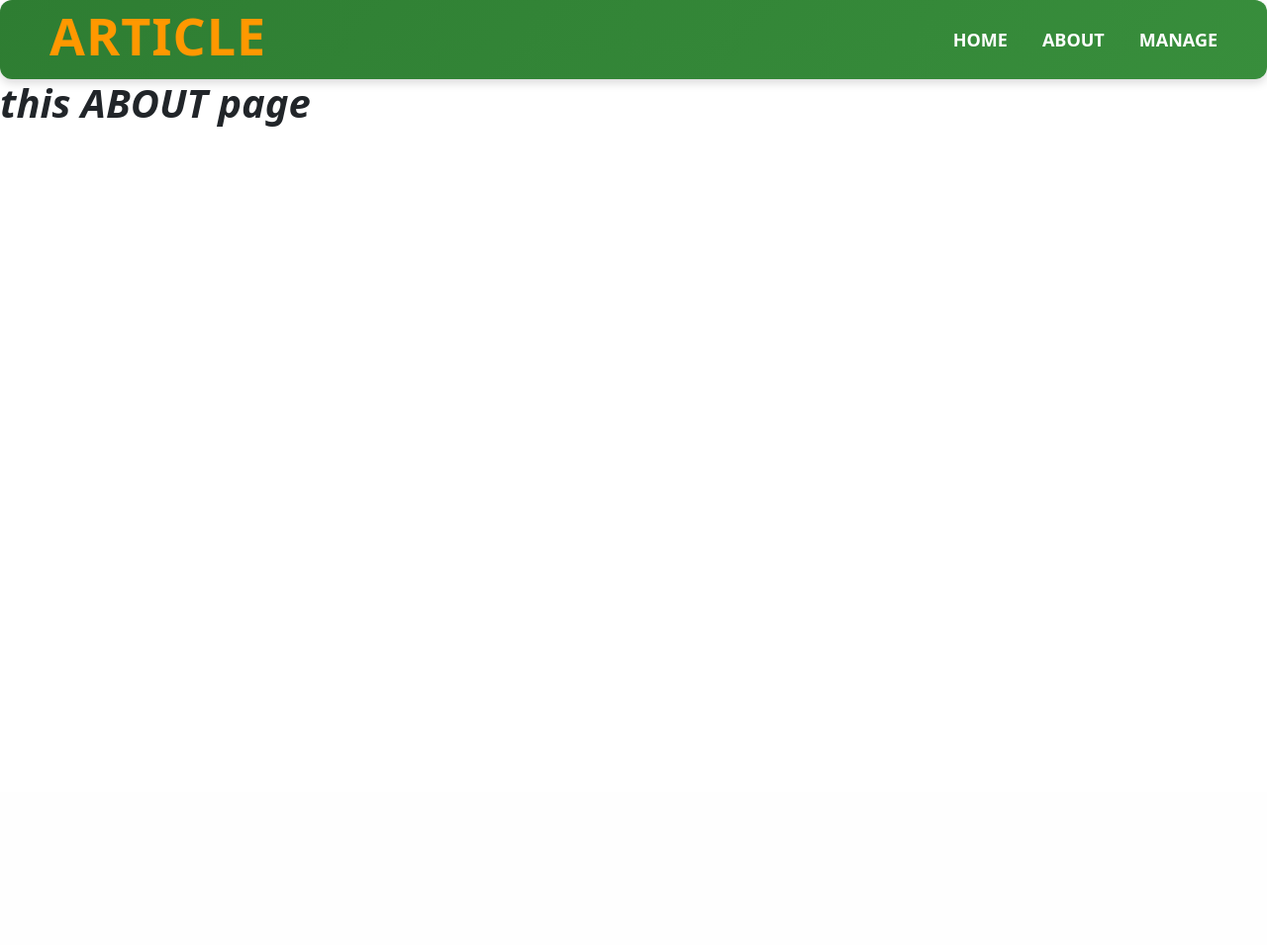
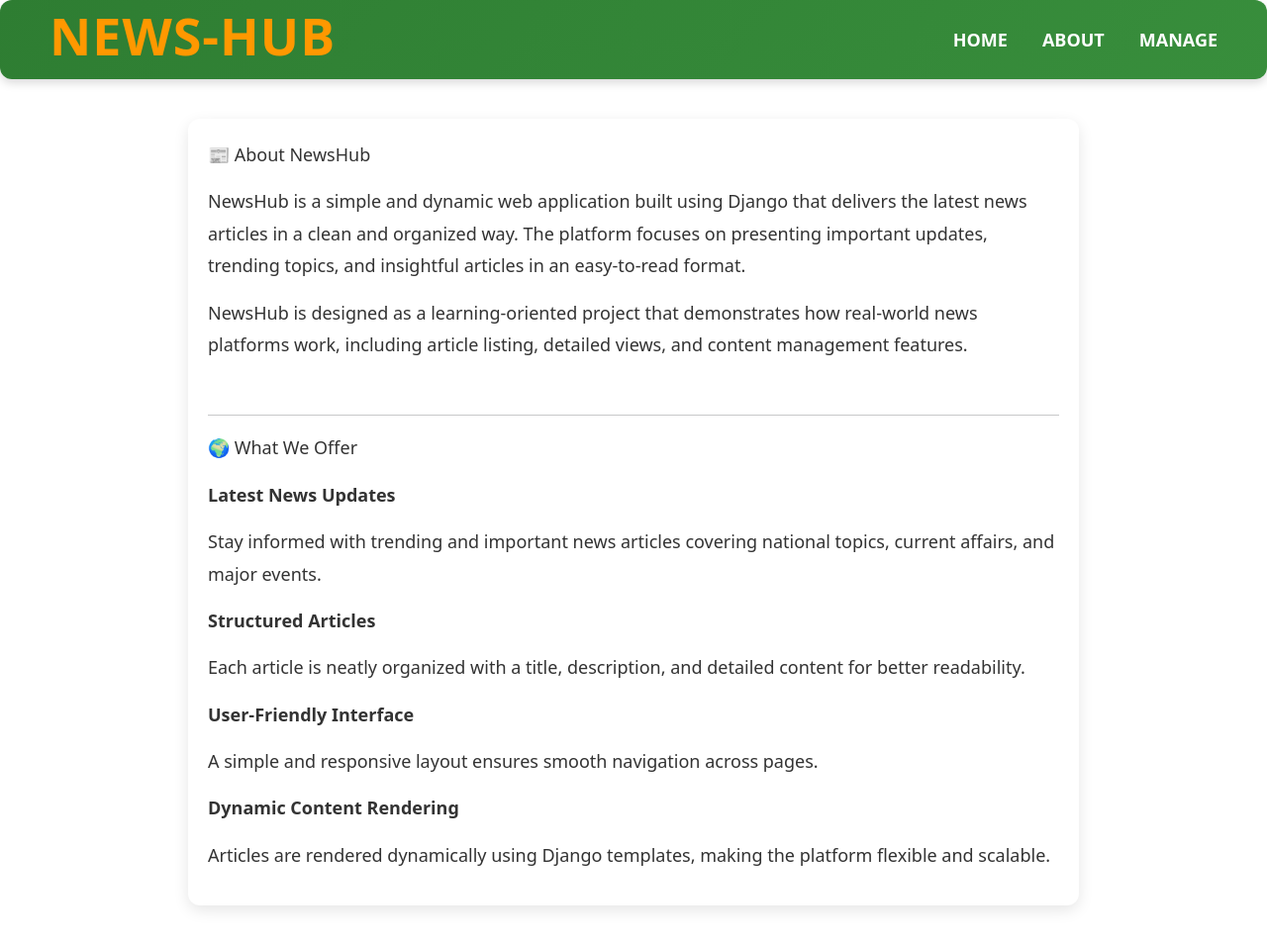
Before and after one commit to nabil0930/NewsHub-Latest-Articles-in-Django, a Django app: page /about in a window 1280 px wide. Shown: the whole page at 99% size. Before the commit the page ends 128 px from the top, so only its background shows below. Run offline with Django 5.2, Linux system fonts and the light colour scheme.

Commit message:
Updated About page content for NewsHub

```diff
--- a/app1/templates/about.html
+++ b/app1/templates/about.html
@@ -1,6 +1,25 @@
 {% extends 'main.html' %}
 
 {% block content %}
-<h1><b><i>this ABOUT page</i></b></h1>
+<div class="about-container">
+    <p>📰 About NewsHub</p>
+    <p>NewsHub is a simple and dynamic web application built using Django that delivers the latest news articles in a clean and organized way. The platform focuses on presenting important updates, trending topics, and insightful articles in an easy-to-read format.</p>
+
+    <p>NewsHub is designed as a learning-oriented project that demonstrates how real-world news platforms work, including article listing, detailed views, and content management features.</p>
+    <br><hr>
+    <p>🌍 What We Offer</p>
+
+    <p><b>Latest News Updates</b></p>
+    <p>Stay informed with trending and important news articles covering national topics, current affairs, and major events.</p>
+
+    <p><b>Structured Articles</b></p>
+    <p>Each article is neatly organized with a title, description, and detailed content for better readability.</p>
+
+    <p><b>User-Friendly Interface</b></p>
+    <p>A simple and responsive layout ensures smooth navigation across pages.</p>
+
+    <p><b>Dynamic Content Rendering</b></p>
+    <p>Articles are rendered dynamically using Django templates, making the platform flexible and scalable.
+</div>
 
 {% endblock content %}
--- a/app1/templates/home.html
+++ b/app1/templates/home.html
@@ -5,7 +5,7 @@
 
     {% for i in data %}
     <div class="article">
-        {{ forloop.counter }} article
+        <span><b><u>#{{ forloop.counter }}</u></b></span>
         <h2 class="article-title">{{ i.title | upper }}</h2>
         <p class="article-desc">{{ i.desc | truncatewords:5 }}</p>
         <div class="article-footer">
--- a/static/stylee.css
+++ b/static/stylee.css
@@ -1,4 +1,3 @@
-
 .article {
     background-color: #fff;
     margin-top: 20px;
@@ -50,7 +49,6 @@
     background-color: #ff9800;
     color: #fff;
 }
-
 
 nav {
     background: linear-gradient(135deg, #2e7d32, #388e3c); /* Green gradient */
@@ -111,6 +109,21 @@ nav .links a:hover::after {
     border-radius: 8px;
     font-size: 16px;
     transition: border-color 0.3s ease;
+}
+
+.about-container {
+    max-width: 900px;
+    margin: 40px auto;
+    padding: 20px;
+    background-color: #ffffff;
+    border-radius: 12px;
+    box-shadow: 0 5px 15px rgba(0,0,0,0.1);
+}
+.about-container p {
+    font-size: 18px;
+    color: #333;
+    line-height: 1.8;
+    margin-bottom: 15px;
 }
 
 /* Responsive for mobile */
--- a/templates/nav.html
+++ b/templates/nav.html
@@ -1,5 +1,5 @@
 <nav>
-<div class="logo"><h2>ARTICLE</h2></div>
+<div class="logo"><h2>NEWS-HUB</h2></div>
     <div class="links">
         {% if management %}
         <a href="{% url 'home' %}">HOME</a>
```
